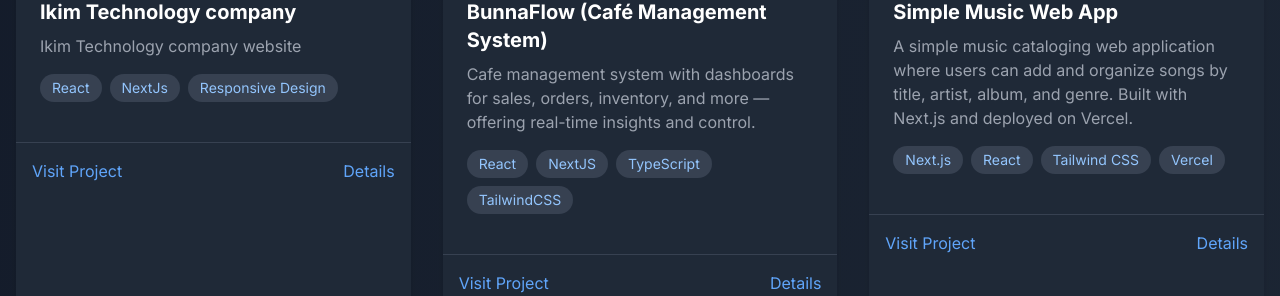
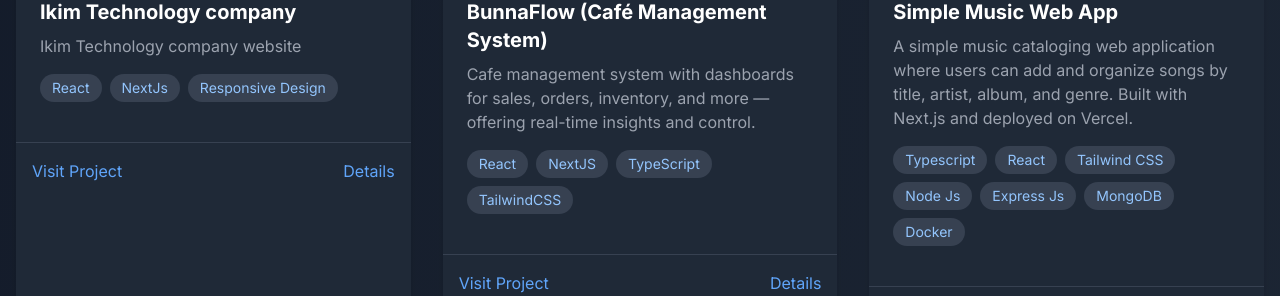
Before and after one commit to zeruhabesha/zerihunkibret, a Next.js app: page / in a window 1280 px wide. Shown: the part 4648-4944 px from the top of the page. Built offline with nearby package versions, Linux system fonts and the light colour scheme.

Commit message:
first commit

```diff
--- a/app/page.tsx
+++ b/app/page.tsx
@@ -116,7 +116,7 @@
       id: 36,
       title: "Simple Music Web App",
       description: "A simple music cataloging web application where users can add and organize songs by title, artist, album, and genre. Built with Next.js and deployed on Vercel.",
-      technologies: ["Next.js", "React", "Tailwind CSS", "Vercel"],
+      technologies: ["Typescript","React", "Tailwind CSS", "Node Js" , "Express Js", "MongoDB", "Docker"],
       image: "/images/music.png", // Consider updating the image if it's unrelated
       link: "https://addis-music-lemon.vercel.app/",
     },
```
